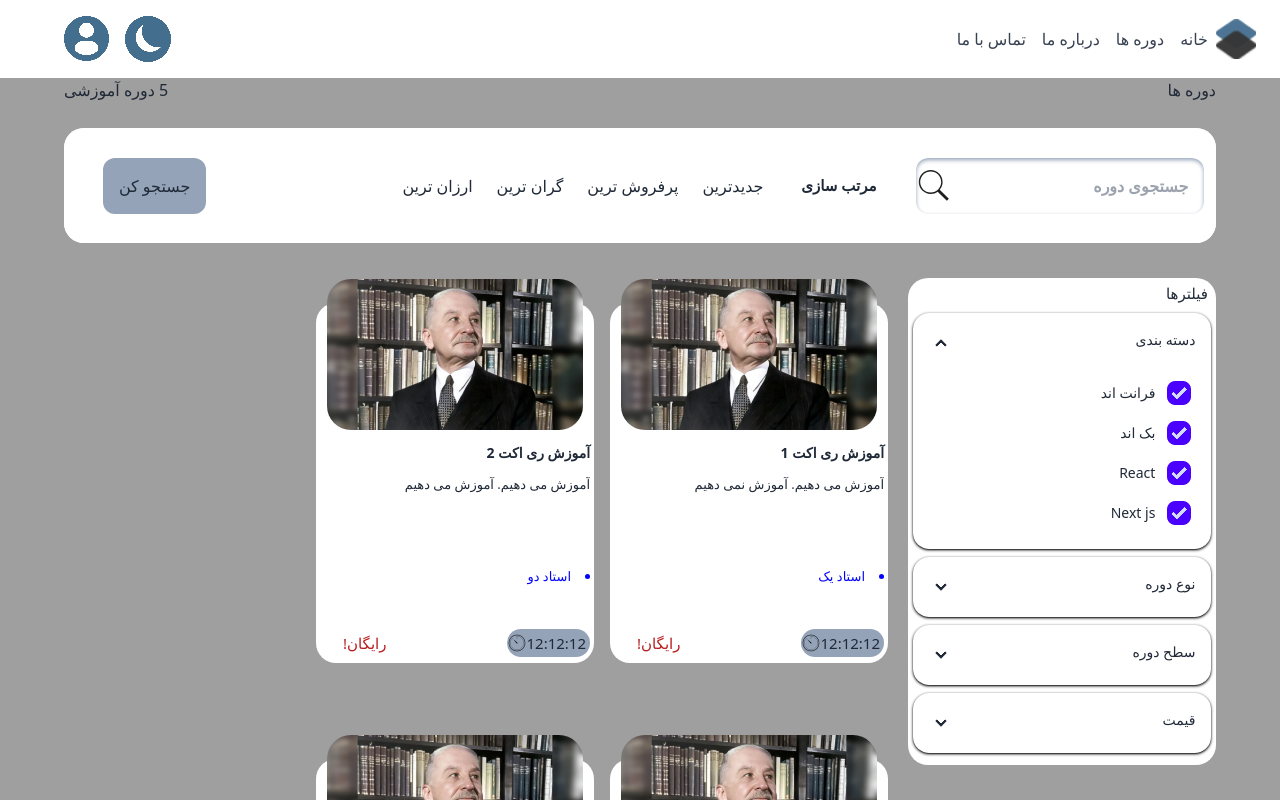
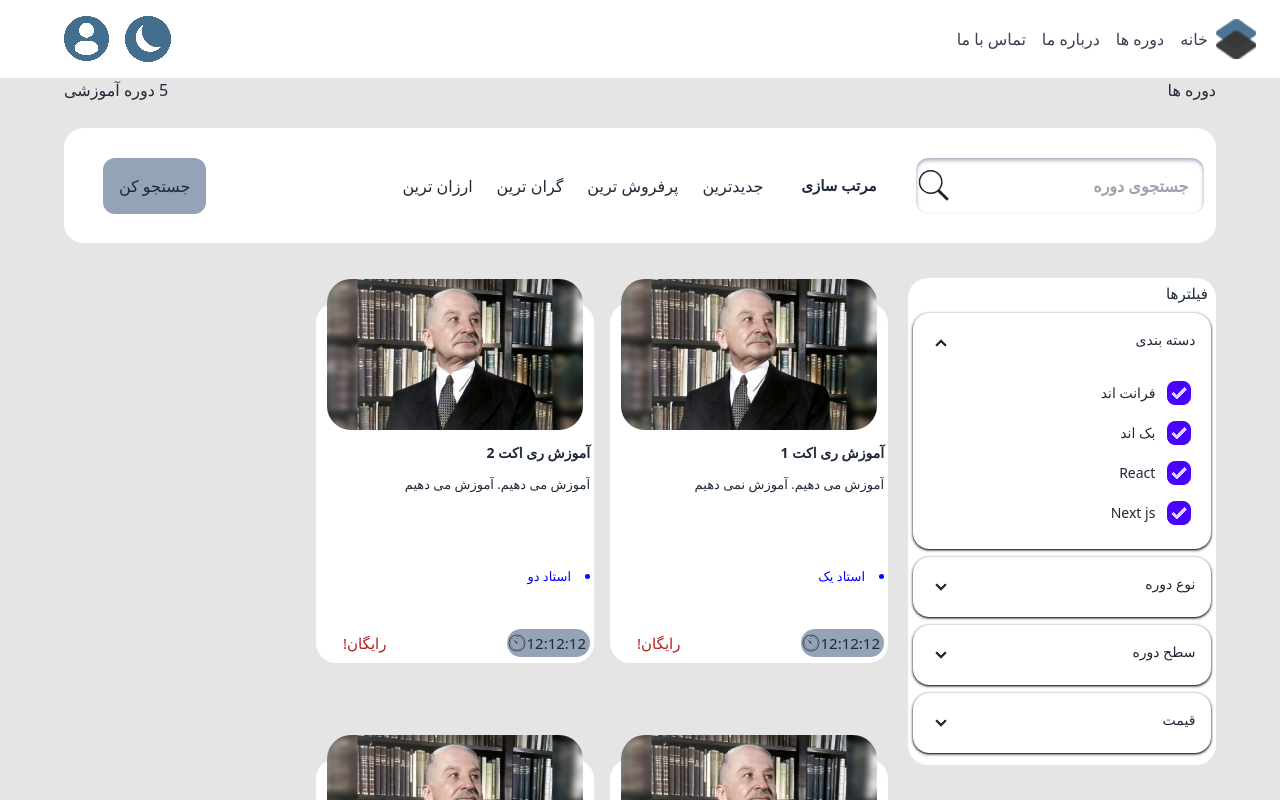
Before and after one commit to academy-react-summer1403/future-programmers, a React (Vite) app: page /courses in a window 1280 px wide. Shown: the top 800 px of the page. Built offline with nearby package versions, Linux system fonts and the light colour scheme; a web font is replaced by a local one.

Commit message:
change color

```diff
--- a/src/screens/courseDatail/CourseDetail.jsx
+++ b/src/screens/courseDatail/CourseDetail.jsx
@@ -2,7 +2,9 @@ import React from 'react'
 
 function CourseDetail() {
   return (
-    <div></div>
+    <div className='bg-[#e6e5e5] font-[sans] dark:bg-slate-700'>
+
+    </div>
   )
 }
 
--- a/src/screens/courses/Courses.jsx
+++ b/src/screens/courses/Courses.jsx
@@ -16,7 +16,7 @@ const Courses = () => {
 
 
 return (
-<div className='bg-[#a09f9f] font-[sans] dark:bg-slate-900'>
+<div className='bg-[#e6e5e5] font-[sans] dark:bg-slate-700'>
 
         <div className='flex flex-row-reverse flex-wrap gap-x-2 gap-y-4 w-[90%] mx-[auto]'>
         <div className='w-[100%] flex justify-between'>
```
